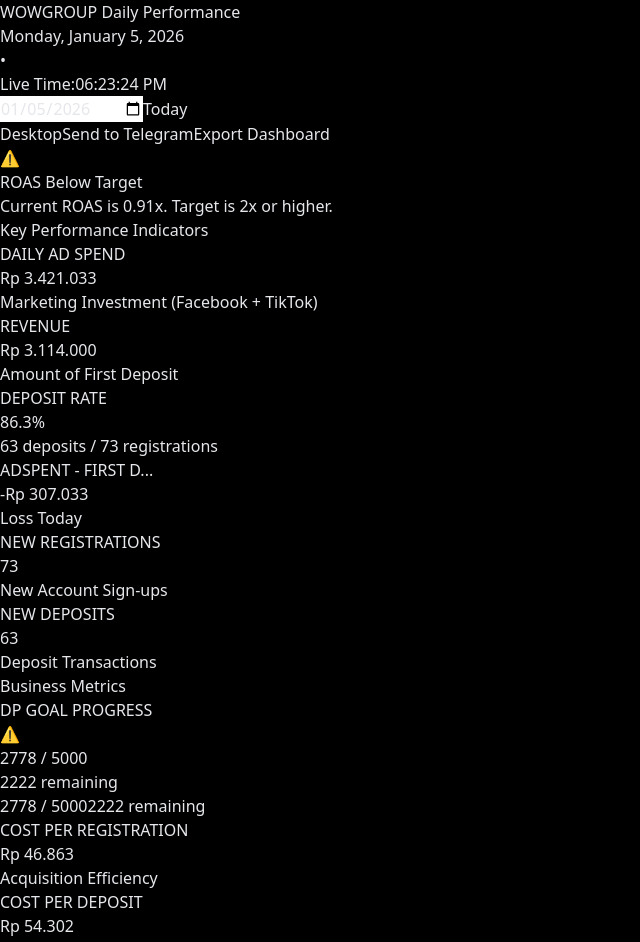
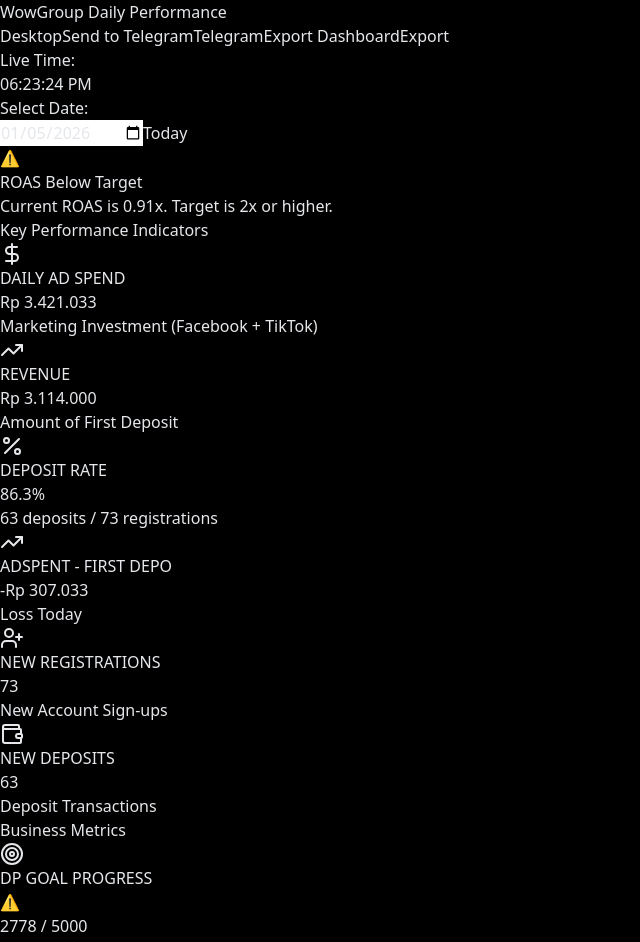
Before and after one commit to johndoe0110/dashboard-reporting, a React (Vite) app: page /dashboard in a window 1280 px wide. Shown: the top 942 px of the page, without its empty margins (0-640 px from the left). Built offline with nearby package versions, Linux system fonts and the light colour scheme.

Commit message:
improvement

```diff
--- a/package.json
+++ b/package.json
@@ -10,6 +10,7 @@
     "preview": "vite preview"
   },
   "dependencies": {
+    "lucide-react": "^0.562.0",
     "react": "^19.2.0",
     "react-dom": "^19.2.0"
   },
--- a/src/components/dashboard/BusinessMetrics.jsx
+++ b/src/components/dashboard/BusinessMetrics.jsx
@@ -1,3 +1,11 @@
+import {
+  Target,
+  Calculator,
+  CreditCard,
+  TrendingUp,
+  Users,
+  UserCheck
+} from 'lucide-react';
 import MetricCard from './MetricCard';
 
 export default function BusinessMetrics() {
@@ -9,10 +17,9 @@
 
       <div
         className="
-          grid gap-3
-          grid-cols-1
-          sm:grid-cols-2
-          lg:grid-cols-3
+          grid gap-2 md:gap-3
+          grid-cols-3
+          md:grid-cols-4
           xl:grid-cols-6
         "
       >
@@ -27,18 +34,21 @@
             remaining: 2222,
           }}
           showWarning={true}
+          icon={Target}
         />
         <MetricCard
           title="COST PER REGISTRATION"
           value="Rp 46.863"
           color="blue"
           description="Acquisition Efficiency"
+          icon={Calculator}
         />
         <MetricCard
           title="COST PER DEPOSIT"
           value="Rp 54.302"
           color="blue"
           description="Based on 63 deposits"
+          icon={CreditCard}
         />
         <MetricCard
           title="ROAS"
@@ -46,18 +56,21 @@
           color="orange"
           description="Return on Ad Spend"
           showWarning={true}
+          icon={TrendingUp}
         />
         <MetricCard
           title="ACTIVE PLAYERS"
           value="2,981"
           color="green"
           description="Current Active Users"
+          icon={Users}
         />
         <MetricCard
           title="ADS LEADS"
           value="29"
           color="purple"
           description="Facebook + TikTok Leads"
+          icon={UserCheck}
         />
       </div>
     </div>
--- a/src/components/dashboard/Header.jsx
+++ b/src/components/dashboard/Header.jsx
@@ -22,57 +22,58 @@
   };
 
   return (
-    <div className="px-4 md:px-6 lg:px-8 py-4 border-b border-zinc-800">
-      <div className="flex flex-col md:flex-row md:items-center md:justify-between gap-4">
-        {/* Left: Title and Date */}
-        <div>
-          <h1 className="text-lg md:text-2xl font-bold text-blue-400">
-            WOWGROUP Daily Performance
-          </h1>
-          <div className="flex flex-col sm:flex-row sm:items-center gap-2 mt-1">
-            <p className="text-xs md:text-sm text-gray-400">
-              {formatDateIndonesian(selectedDate)}
-            </p>
-            <span className="hidden sm:inline text-gray-600">•</span>
-            <p className="text-xs md:text-sm text-gray-500">
-              Live Time:
-              <span className="ml-2 bg-green-600/20 text-green-400">{time}</span>
-            </p>
-          </div>
+    <div className="px-4 md:px-6 lg:px-8 py-3 md:py-4 border-b border-zinc-800">
+      {/* Row 1: Title and Action Buttons */}
+      <div className="flex items-center justify-between gap-2 mb-3 md:mb-4">
+        <h1 className="text-base md:text-lg lg:text-2xl font-bold text-blue-400 truncate">
+          WowGroup Daily Performance
+        </h1>
+        <div className="flex gap-1 md:gap-1.5 lg:gap-2 flex-shrink-0">
+          <Button
+            variant="outline"
+            onClick={handleDesktop}
+            className="text-[9px] sm:text-[10px] md:text-xs px-1.5 sm:px-2 md:px-3 py-1 md:py-1.5 whitespace-nowrap"
+          >
+            Desktop
+          </Button>
+          <Button
+            variant="outline"
+            onClick={handleSendTelegram}
+            className="text-[9px] sm:text-[10px] md:text-xs px-1.5 sm:px-2 md:px-3 py-1 md:py-1.5 whitespace-nowrap"
+          >
+            <span className="hidden sm:inline">Send to Telegram</span>
+            <span className="sm:hidden">Telegram</span>
+          </Button>
+          <Button
+            variant="outline"
+            onClick={handleExport}
+            className="text-[9px] sm:text-[10px] md:text-xs px-1.5 sm:px-2 md:px-3 py-1 md:py-1.5 whitespace-nowrap"
+          >
+            <span className="hidden sm:inline">Export Dashboard</span>
+            <span className="sm:hidden">Export</span>
+          </Button>
+        </div>
+      </div>
+
+      {/* Row 2: Live Time and Date Picker */}
+      <div className="flex items-center justify-between gap-2 sm:gap-3 flex-wrap">
+        <div className="flex items-center gap-2">
+          <p className="text-xs md:text-sm text-gray-500 whitespace-nowrap">
+            Live Time:
+          </p>
+          <span className="text-xs md:text-sm bg-green-600/20 text-green-400 px-2 py-0.5 rounded whitespace-nowrap">
+            {time}
+          </span>
         </div>
 
-        {/* Right: Date Picker and Actions */}
-        <div className="flex flex-col sm:flex-row items-start sm:items-center gap-3">
+        <div className="flex items-center gap-2 flex-1 sm:flex-initial min-w-0">
+          <span className="text-xs md:text-sm text-gray-400 whitespace-nowrap hidden sm:inline">Select Date:</span>
           <DatePicker
             date={selectedDate}
             onChange={setSelectedDate}
             onTodayClick={wgToday}
             isToday={isToday}
           />
-
-          <div className="flex gap-2">
-            <Button
-              variant="outline"
-              onClick={handleDesktop}
-              className="text-xs px-3 py-1.5"
-            >
-              Desktop
-            </Button>
-            <Button
-              variant="outline"
-              onClick={handleSendTelegram}
-              className="text-xs px-3 py-1.5"
-            >
-              Send to Telegram
-            </Button>
-            <Button
-              variant="outline"
-              onClick={handleExport}
-              className="text-xs px-3 py-1.5"
-            >
-              Export Dashboard
-            </Button>
-          </div>
         </div>
       </div>
     </div>
--- a/src/components/dashboard/KpiCard.jsx
+++ b/src/components/dashboard/KpiCard.jsx
@@ -1,30 +1,37 @@
 import { colorMap } from '../../constants/colors';
 
-export default function KpiCard({ title, value, color, description }) {
+export default function KpiCard({ title, value, color, description, icon: Icon }) {
   const c = colorMap[color] || colorMap.blue;
 
   return (
     <div
       className={`
         rounded-xl
-        p-3 md:p-4
+        p-2.5 md:p-3 lg:p-4
         border ${c.border}
         ${c.bg}
         backdrop-blur
         transition
         active:scale-95
+        relative
       `}
     >
-      <p className="text-[11px] md:text-xs text-gray-300 truncate">
+      {Icon && (
+        <div className="absolute top-2 right-2 md:top-3 md:right-3 lg:top-4 lg:right-4">
+          <Icon className={`${c.text} w-3.5 h-3.5 md:w-4 md:h-4 lg:w-5 lg:h-5 opacity-80`} />
+        </div>
+      )}
+
+      <p className="text-[10px] md:text-[11px] lg:text-xs text-gray-300 truncate pr-7 md:pr-8 mb-1.5 md:mb-2">
         {title}
       </p>
 
-      <p className={`mt-1 text-lg md:text-xl font-bold ${c.text}`}>
+      <p className={`text-sm md:text-lg lg:text-xl font-bold ${c.text} leading-tight`}>
         {value}
       </p>
 
       {description && (
-        <p className="text-[10px] md:text-xs text-gray-400 mt-1.5">
+        <p className="text-[9px] md:text-[10px] lg:text-xs text-gray-400 mt-1 md:mt-1.5 line-clamp-2">
           {description}
         </p>
       )}
--- a/src/components/dashboard/KpiSection.jsx
+++ b/src/components/dashboard/KpiSection.jsx
@@ -1,3 +1,10 @@
+import {
+  DollarSign,
+  TrendingUp,
+  Percent,
+  UserPlus,
+  Wallet
+} from 'lucide-react';
 import KpiCard from './KpiCard';
 
 export default function KpiSection() {
@@ -9,10 +16,9 @@
 
       <div
         className="
-          grid gap-3
-          grid-cols-1
-          sm:grid-cols-2
-          lg:grid-cols-3
+          grid gap-2 md:gap-3
+          grid-cols-3
+          md:grid-cols-4
           xl:grid-cols-6
         "
       >
@@ -21,36 +27,42 @@
           value="Rp 3.421.033"
           color="red"
           description="Marketing Investment (Facebook + TikTok)"
+          icon={DollarSign}
         />
         <KpiCard
           title="REVENUE"
           value="Rp 3.114.000"
           color="green"
           description="Amount of First Deposit"
+          icon={TrendingUp}
         />
         <KpiCard
           title="DEPOSIT RATE"
           value="86.3%"
           color="purple"
           description="63 deposits / 73 registrations"
+          icon={Percent}
         />
         <KpiCard
-          title="ADSPENT - FIRST D..."
+          title="ADSPENT - FIRST DEPO"
           value="-Rp 307.033"
           color="red"
           description="Loss Today"
+          icon={TrendingUp}
         />
         <KpiCard
           title="NEW REGISTRATIONS"
           value="73"
           color="orange"
           description="New Account Sign-ups"
+          icon={UserPlus}
         />
         <KpiCard
           title="NEW DEPOSITS"
           value="63"
           color="purple"
           description="Deposit Transactions"
+          icon={Wallet}
         />
       </div>
     </div>
--- a/src/components/dashboard/MetricCard.jsx
+++ b/src/components/dashboard/MetricCard.jsx
@@ -7,6 +7,7 @@
   description,
   progress,
   showWarning = false,
+  icon: Icon,
   className = ''
 }) {
   const c = colorMap[color] || colorMap.blue;
@@ -15,31 +16,38 @@
     <div
       className={`
         rounded-xl
-        p-3 md:p-4
+        p-2.5 md:p-3 lg:p-4
         border ${c.border}
         ${c.bg}
         backdrop-blur
         transition
+        relative
         ${className}
       `}
     >
+      {Icon && (
+        <div className="absolute top-2 right-2 md:top-3 md:right-3 lg:top-4 lg:right-4">
+          <Icon className={`${c.text} w-3.5 h-3.5 md:w-4 md:h-4 lg:w-5 lg:h-5 opacity-80`} />
+        </div>
+      )}
+
       <div className="flex items-start justify-between">
-        <div className="flex-1">
-          <div className="flex items-center gap-2">
-            <p className="text-[11px] md:text-xs text-gray-300 truncate">
+        <div className="flex-1 pr-7 md:pr-8">
+          <div className="flex items-center gap-1.5 md:gap-2 mb-1.5 md:mb-2">
+            <p className="text-[10px] md:text-[11px] lg:text-xs text-gray-300 truncate flex-1">
               {title}
             </p>
             {showWarning && (
-              <span className="text-orange-400 text-sm">⚠️</span>
+              <span className="text-orange-400 text-xs md:text-sm">⚠️</span>
             )}
           </div>
 
-          <p className={`mt-1 text-lg md:text-xl font-bold ${c.text}`}>
+          <p className={`text-sm md:text-lg lg:text-xl font-bold ${c.text} leading-tight`}>
             {value}
           </p>
 
           {description && (
-            <p className="text-[10px] md:text-xs text-gray-400 mt-1.5">
+            <p className="text-[9px] md:text-[10px] lg:text-xs text-gray-400 mt-1 md:mt-1.5 line-clamp-2">
               {description}
             </p>
           )}
@@ -47,14 +55,14 @@
       </div>
 
       {progress !== undefined && (
-        <div className="mt-3">
-          <div className="flex items-center justify-between text-xs text-gray-400 mb-1">
+        <div className="mt-2 md:mt-3">
+          <div className="flex items-center justify-between text-[10px] md:text-xs text-gray-400 mb-1">
             <span>{progress.current} / {progress.total}</span>
-            <span>{progress.remaining} remaining</span>
+            <span className="hidden sm:inline">{progress.remaining} remaining</span>
           </div>
-          <div className="w-full bg-zinc-800 rounded-full h-2">
+          <div className="w-full bg-zinc-800 rounded-full h-1.5 md:h-2">
             <div
-              className={`h-2 rounded-full ${c.bg.replace('/10', '')} ${c.border.replace('/40', '')}`}
+              className={`h-1.5 md:h-2 rounded-full ${c.bg.replace('/10', '')} ${c.border.replace('/40', '')}`}
               style={{ width: `${(progress.current / progress.total) * 100}%` }}
             />
           </div>
```
Also changed, not shown: src/components/common/DatePicker.jsx (+11 -5 lines), src/components/dashboard/SecondaryMetrics.jsx (+6 -4 lines), 1 other file (tests, documents, lock files or other folders).
